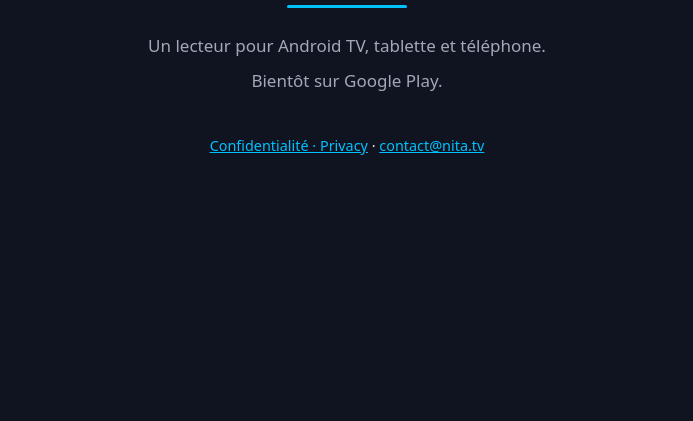
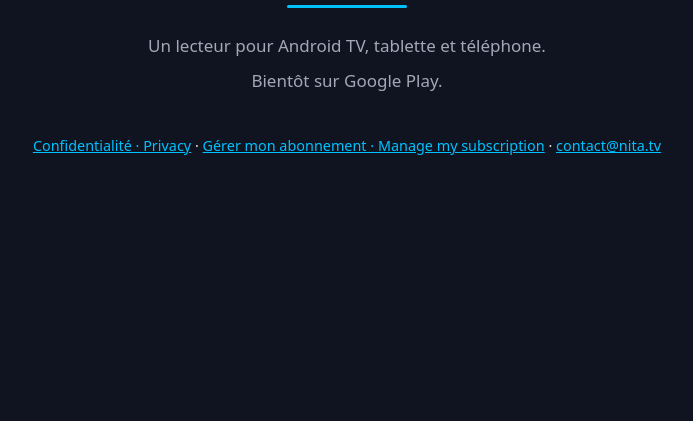
Before and after one commit to MacLoviinit/nitatv-site, a plain HTML site: page index.html in a window 1280 px wide. Shown: the part 379-800 px from the top of the page, without its empty margins (293-986 px from the left). Drawn offline with Linux system fonts and the light colour scheme.

Commit message:
Accueil : lien « Gérer mon abonnement » vers Google Play
Google exige qu'un abonnement se résilie depuis l'app ET depuis le web. Même
adresse que l'app (DEC-473) : la page de l'abonnement NitaTV dans Google Play.

Co-Authored-By: Claude Opus 5.5 (1M context) <noreply@anthropic.com>
Claude-Session: https://claude.ai/code/session_01FTFVPxqJz4MtchdRLrV41T

```diff
--- a/index.html
+++ b/index.html
@@ -26,7 +26,7 @@
   <div class="trait"></div>
   <p>Un lecteur pour Android TV, tablette et téléphone.</p>
   <p>Bientôt sur Google Play.</p>
-  <footer><a href="confidentialite.html">Confidentialité · Privacy</a> · <a href="mailto:contact@nita.tv">contact@nita.tv</a></footer>
+  <footer><a href="confidentialite.html">Confidentialité · Privacy</a> · <a href="https://play.google.com/store/account/subscriptions?sku=nitatv_abonnement&amp;package=tv.nita.app">Gérer mon abonnement · Manage my subscription</a> · <a href="mailto:contact@nita.tv">contact@nita.tv</a></footer>
 </main>
 </body>
 </html>
```
